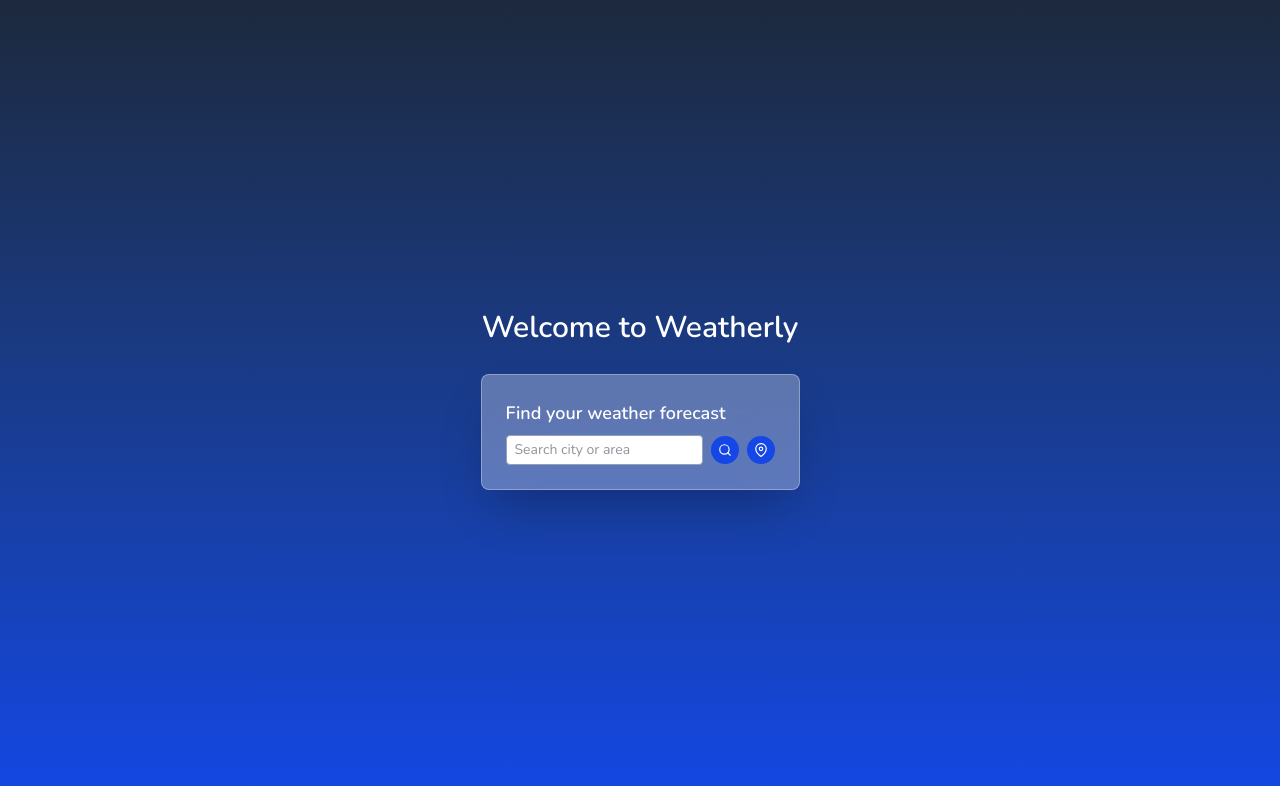
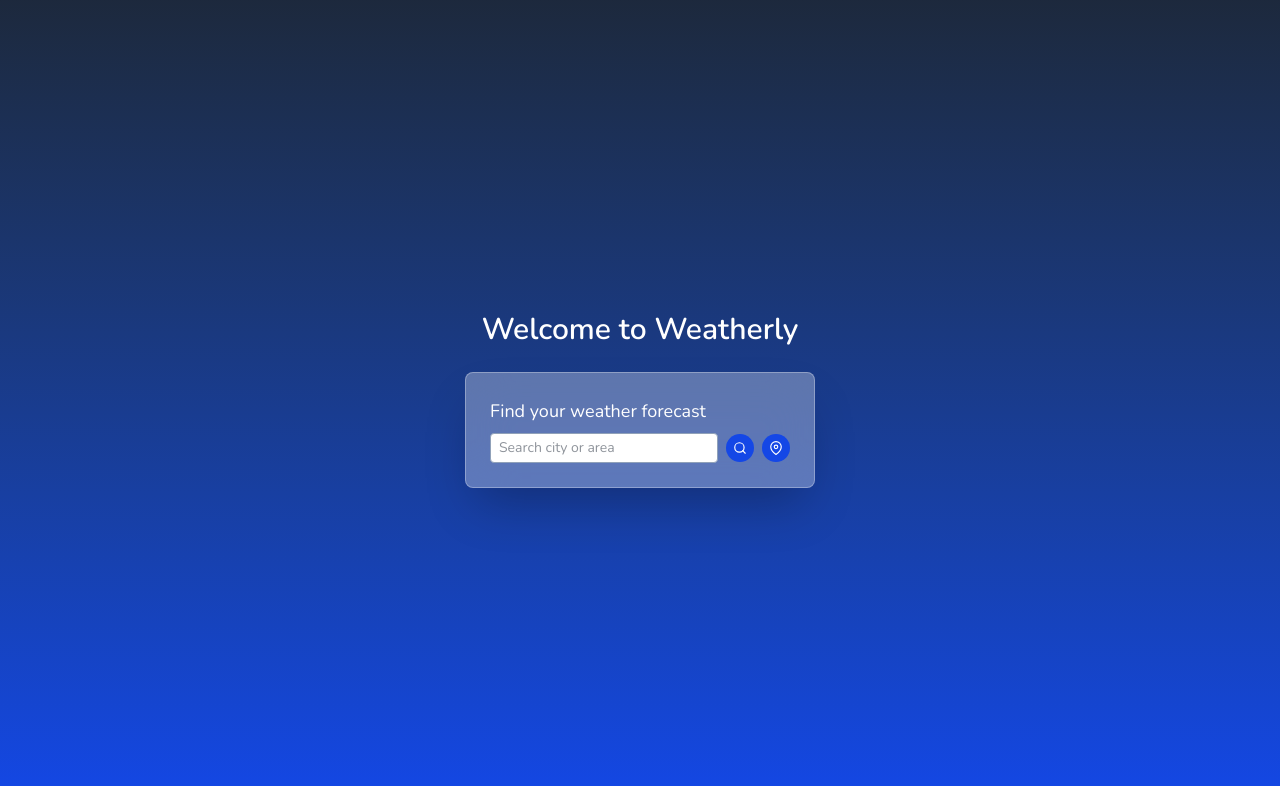
Before and after one commit to jennydigne/weather-app, a Next.js app: page / in a window 1280 px wide. Shown: the top 786 px of the page. Built offline with nearby package versions, Linux system fonts and the light colour scheme.

Commit message:
layout updates

```diff
--- a/pages/index.js
+++ b/pages/index.js
@@ -65,25 +65,33 @@ export default function Home() {
 
   return (
     <div className="min-h-screen flex items-center justify-center flex-col bg-gradient-to-b from-slate-800 to-blue-700">
-      <h1 className="hidden sm:block text-3xl font-semibold mb-7 text-white">Welcome to Weatherly</h1>
-      <div className="flex flex-col bg-white/30 rounded-lg border border-white/30 backdrop-blur-xl shadow-2xl p-6 w-full max-w-fit">
-        {!weather && <h2 className="text-lg font-semibold mb-2 text-white">Find your weather forecast</h2>}
+      <h1 className="hidden sm:block text-3xl font-semibold mb-6 text-white">Welcome to Weatherly</h1>
+      <div className="w-full min-h-screen mt-5 sm:mt-0 sm:min-h-0 sm:w-[350px] sm:w- flex flex-col sm:bg-white/30 sm:rounded-lg sm:border sm:border-white/30 sm:backdrop-blur-xl sm:shadow-2xl p-6">
+        {!weather && <h2 className="text-lg mb-2 text-white">Find your weather forecast</h2>}
         <div className="flex items-center">
-          <input className="bg-white border border-slate-400 rounded-sm text-sm py-1 px-2 focus:border-slate-800 focus:outline-0" aria-label="search" type="text" placeholder="Search city or area" value={city}
+          <input className="w-full bg-white border border-slate-400 rounded-sm text-sm py-1 px-2 focus:border-slate-800 focus:outline-0" aria-label="search" type="text" placeholder="Search city or area"
+            value={city}
             onChange={(e) => {
               setCity(e.target.value);
               setError("")
             }} />
           <div className="flex gap-2 ml-2">
-            <button title="Search" className="bg-blue-700 text-white rounded-2xl flex h-7 w-7 items-center justify-center hover:bg-blue-900 hover:cursor-pointer active:scale-95 text-sm"
-              onClick={handleSearch}><FiSearch /></button>
-            <button title="Use my location" className="self-start bg-blue-700 text-white rounded-2xl flex h-7 w-7 items-center justify-center hover:bg-blue-900 hover:cursor-pointer active:scale-95 text-sm" onClick={getCurrentLocationWeather}><FiMapPin /></button>
+            <button title="Search"
+              className="bg-blue-700 text-white rounded-2xl flex h-7 w-7 items-center justify-center hover:bg-blue-900 hover:cursor-pointer active:scale-95 text-sm"
+              onClick={handleSearch}>
+              <FiSearch />
+            </button>
+            <button title="Use my location"
+              className="self-start bg-blue-700 text-white rounded-2xl flex h-7 w-7 items-center justify-center hover:bg-blue-900 hover:cursor-pointer active:scale-95 text-sm"
+              onClick={getCurrentLocationWeather}>
+              <FiMapPin />
+            </button>
           </div>
         </div>
         {error && <p className="text-xs mt-2">{error}</p>}
         {weather && weather.forecast && (
           <>
-            <h2 className="font-semibold text-lg my-2 text-white">
+            <h2 className="text-lg my-2 text-white">
               {weather.location.name}, {weather.location.country}
             </h2>
             <div className="h-2/3 flex flex-col gap-4 bg-white rounded-md shadow-sm shadow-slate-400 p-4">
```
